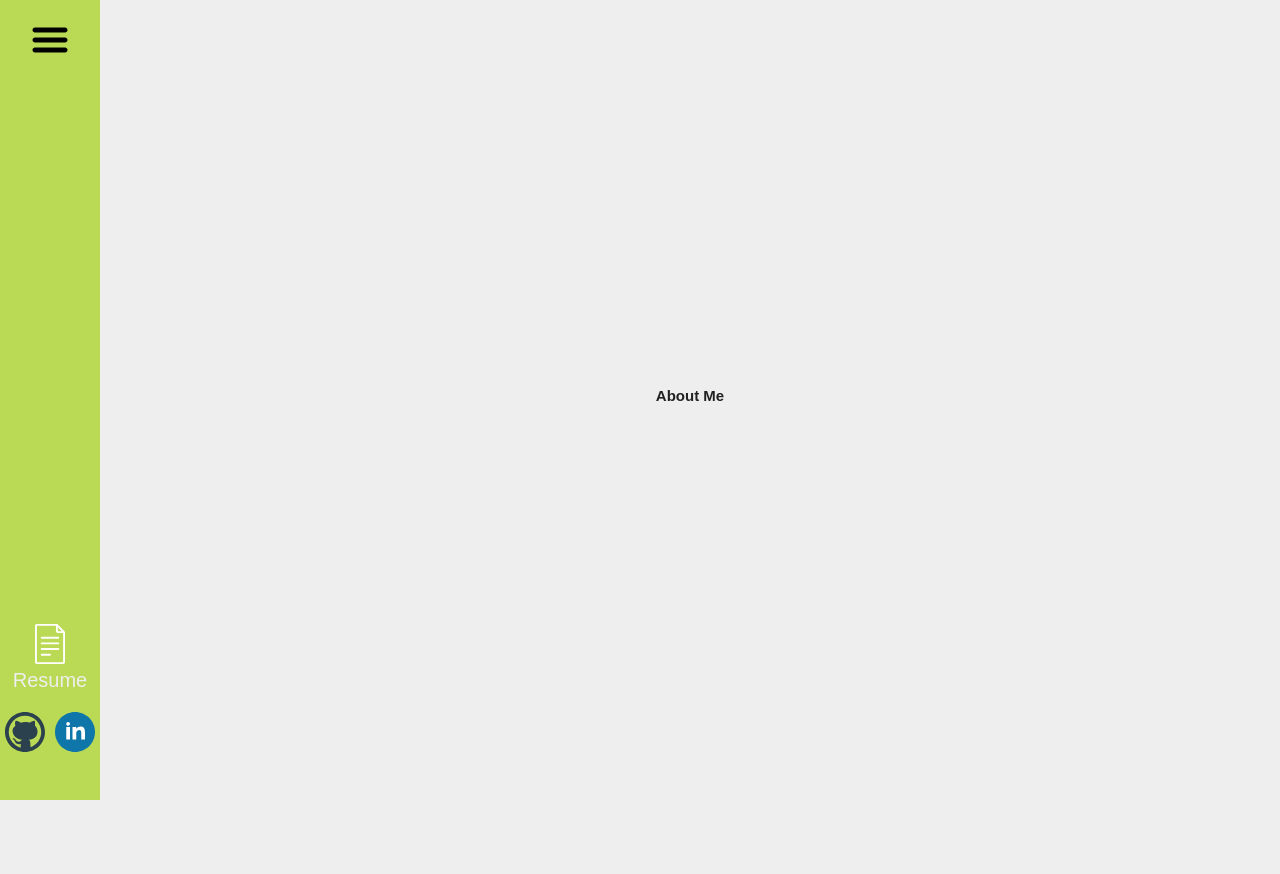
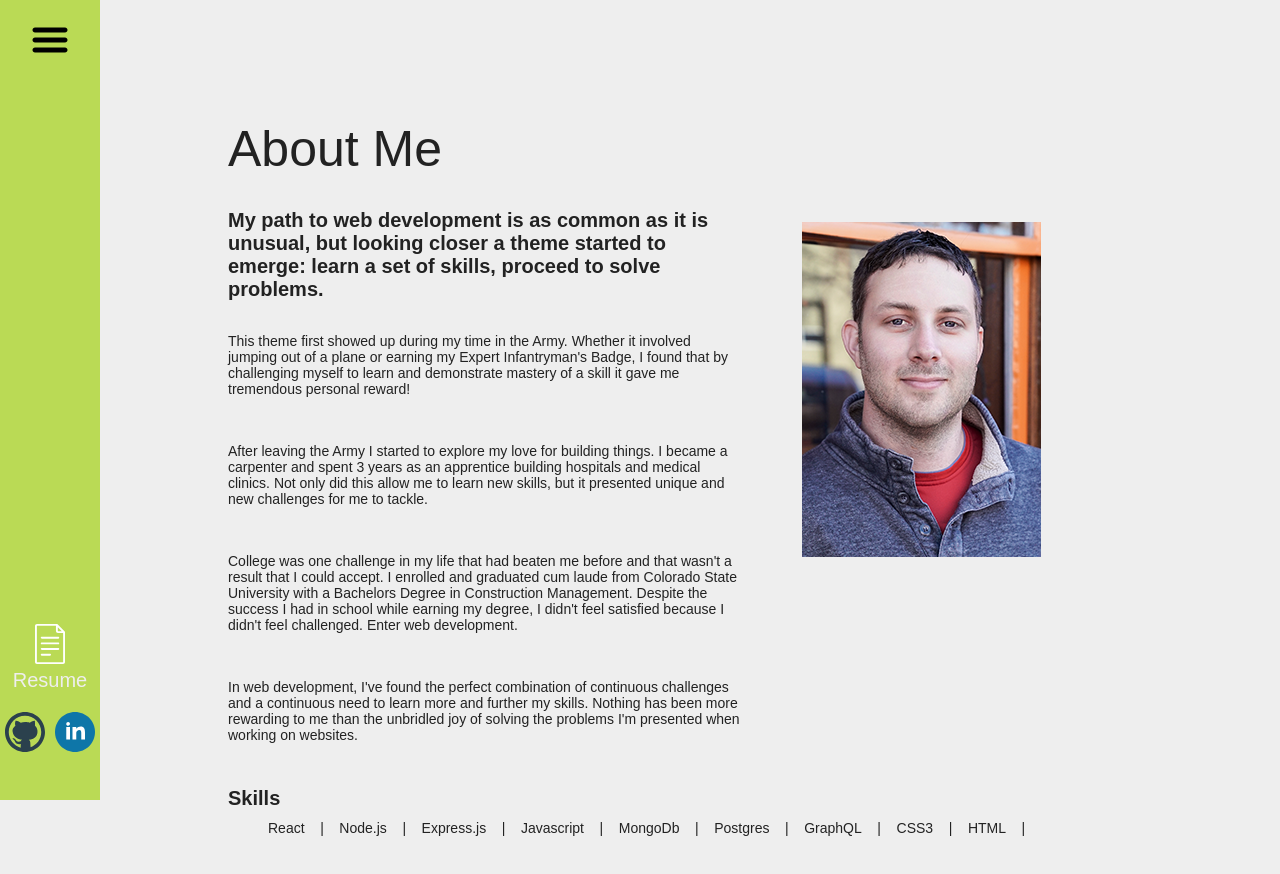
Before and after one commit to zvansom/Portfolio, a React (Create React App) app: page /about in a window 1280 px wide. Shown: the top 874 px of the page. Before the commit the page ends 800 px from the top, so only its background shows below. Built offline with nearby package versions, Linux system fonts and the light colour scheme.

Commit message:
About page content created.  Initial styling

```diff
--- a/src/App.css
+++ b/src/App.css
@@ -32,7 +32,6 @@ h6 {
   text-align: center;
   color: #222;
   display: grid;
-  grid-template-columns: 100px 1fr;
 }
 
 /* -----------------------------------
@@ -46,7 +45,7 @@ nav {
   background: var(--green);
   height: 100vh;
   z-index: 2;
-  position: relative;
+  position: fixed;
   display: grid;
   grid-template-rows: 1fr 1fr;
   font-size: 2rem;
@@ -124,16 +123,23 @@ nav .social-media__icons {
 }
 
 /* --------------------------------------
-   ------    MAIN PAGE            -------
+   ------    MAIN PAGES            -------
   -----------------------------------  */
 
 main {
-  align-self: center;
+  display: grid;
+  width: 80%;
+  margin: 0 auto;
+  padding-left: 100px;
+}
+
+.home {
 }
 
 .home--title {
   font-size: 8rem;
   margin: 0;
+  margin-top: 25vh;
   font-weight: 300;
 }
 
@@ -164,3 +170,60 @@ main {
 .home--cta:hover {
   color: #111;
 }
+
+/* -------------------------------------
+------      ABOUT PAGE         --------
+-------------------------------------- */
+
+.about {
+  text-align: left;
+  margin-left: 10vw;
+  position: relative;
+}
+
+.about--title {
+  font-size: 5rem;
+  margin-top: 15vh;
+  font-weight: 300;
+  align-self: center;
+}
+
+.about--image {
+  position: absolute;
+  left: 60%;
+  top: 25%;
+}
+
+.about--headline,
+.about--skills {
+  font-size: 2rem;
+  margin-top: 3%;
+}
+
+.about--headline {
+  width: 50%;
+}
+
+.about--text {
+  margin-top: 4vh;
+  font-size: 1.4rem;
+  max-width: 50%;
+}
+
+ul {
+  margin-bottom: 50px;
+}
+
+li {
+  font-size: 1.4rem;
+  display: inline;
+}
+
+li::after {
+  content: '|';
+  margin: 0 2ch;
+}
+
+li:last-of-type {
+  content: none;
+}
--- a/src/App.js
+++ b/src/App.js
@@ -24,7 +24,6 @@ class App extends Component {
             <Route exact path="/" component={Home} />
             <Route path="/about" component={About} />
             <Route path="/resume" component={Resume} />
-            <Route path="/skills" component={Skills} />
             <Route path="/projects" component={Projects} />
             <Route path="/contact" component={Contact} />
             <Route path="*" component={FourOhFour} />
--- a/src/Routes/About.js
+++ b/src/Routes/About.js
@@ -1,9 +1,27 @@
 import React from 'react';
+import headshot from '../assets/headshot.png';
 
 const About = () => (
-  <main>
-    <h2>About Me</h2>
-    <p></p>
+  <main className="about">
+    <h2 className="about--title">About Me</h2>
+    <h3 className="about--headline">My path to web development is as common as it is unusual, but looking closer a theme started to emerge: learn a set of skills, proceed to solve problems.</h3>
+    <p className="about--text">This theme first showed up during my time in the Army. Whether it involved jumping out of a plane or earning my Expert Infantryman's Badge, I found that by challenging myself to learn and demonstrate mastery of a skill it gave me tremendous personal reward!</p>
+    <p className="about--text">After leaving the Army I started to explore my love for building things.  I became a carpenter and spent 3 years as an apprentice building hospitals and medical clinics.  Not only did this allow me to learn new skills, but it presented unique and new challenges for me to tackle.</p>
+    <img className="about--image" src={headshot} alt="Zach VanSomeren" />
+    <p className="about--text">College was one challenge in my life that had beaten me before and that wasn't a result that I could accept. I enrolled and graduated cum laude from Colorado State University with a Bachelors Degree in Construction Management.  Despite the success I had in school while earning my degree, I didn't feel satisfied because I didn't feel challenged.  Enter web development.</p>
+    <p className="about--text">In web development, I've found the perfect combination of continuous challenges and a continuous need to learn more and further my skills.  Nothing has been more rewarding to me than the unbridled joy of solving the problems I'm presented when working on websites.</p>
+    <h3 className="about--skills">Skills</h3>
+    <ul>
+      <li>React</li>
+      <li>Node.js</li>
+      <li>Express.js</li>
+      <li>Javascript</li>
+      <li>MongoDb</li>
+      <li>Postgres</li>
+      <li>GraphQL</li>
+      <li>CSS3</li>
+      <li>HTML</li>
+    </ul>
   </main>
 );
 
--- a/src/Routes/Home.js
+++ b/src/Routes/Home.js
@@ -1,7 +1,7 @@
 import React from 'react';
 
 const Home = () => (
-  <main className="page">
+  <main className="home">
     <h2 className="home--title">Hi, I'm <span>Zach</span></h2>
     <h3 className="home--subtitle">I like to build things</h3>
     <p className="home--text">
```
